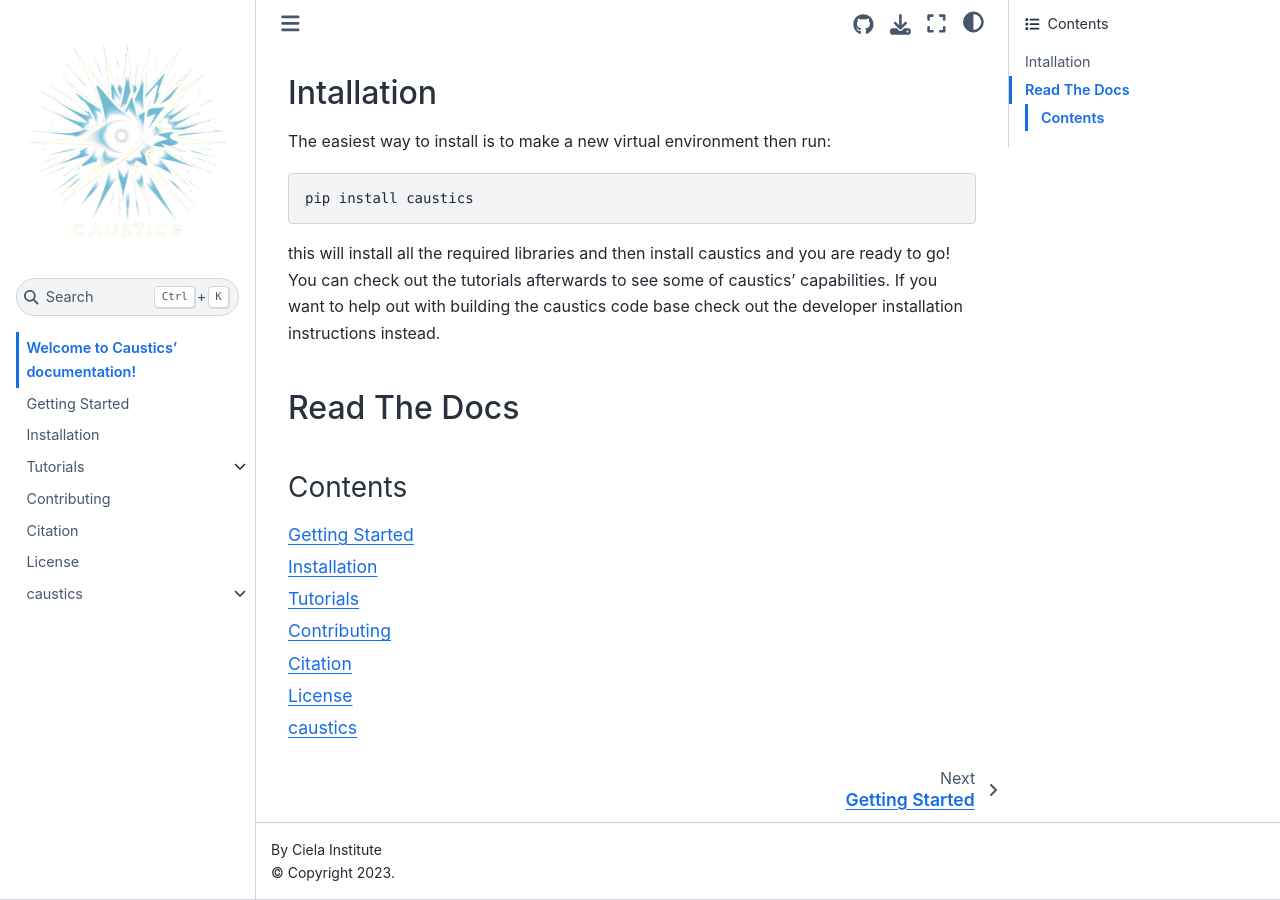
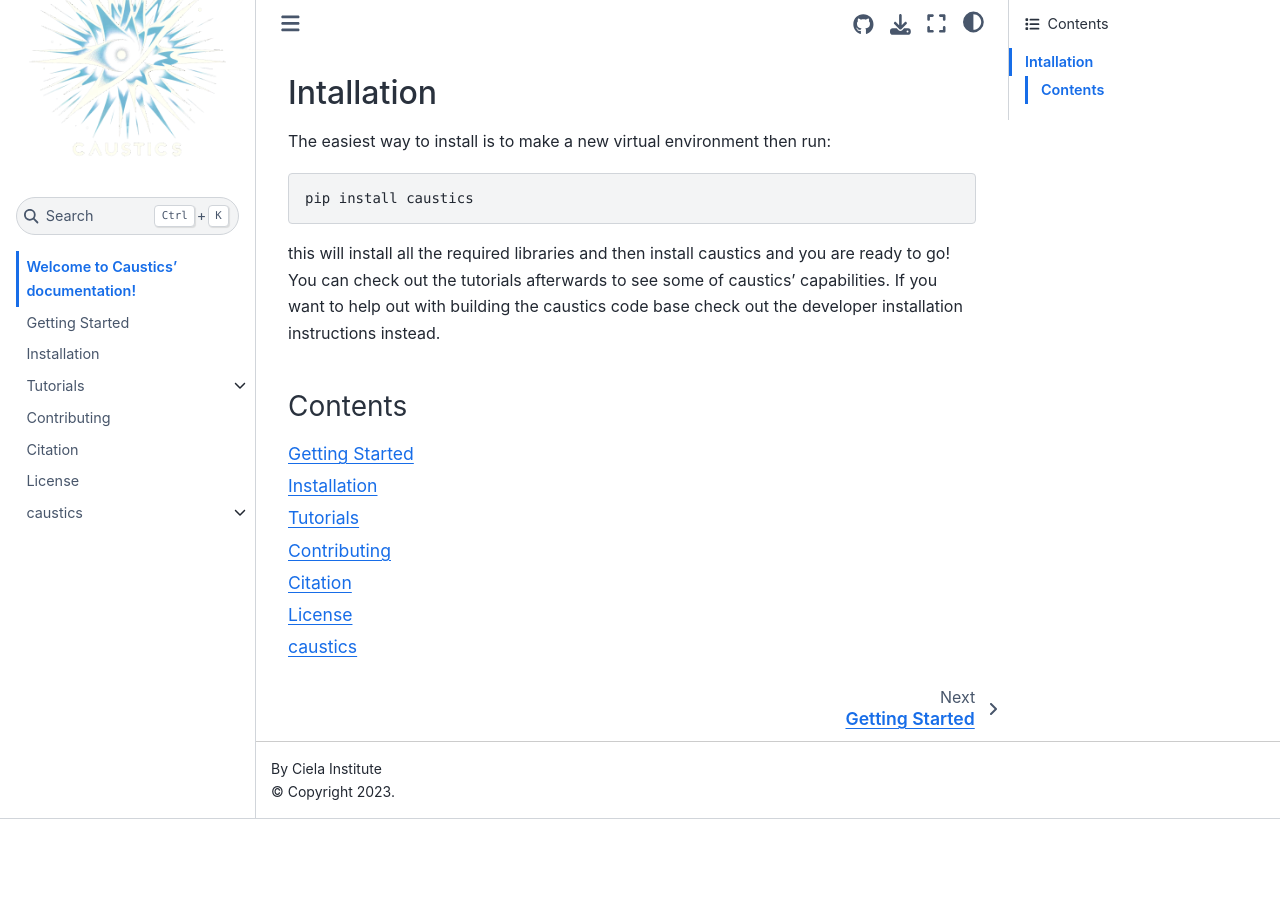
Before and after one commit to Ciela-Institute/caustics, a Jupyter Book: the page built from docs/source/intro.md, in a window 1280 px wide and 900 px high, scrolled down 1072 px. Built offline with Jupyter Book 1.0.4 settings and Sphinx 7.4.7 and the Sphinx Book theme 1.1.4, drawn with Linux system fonts in a browser that asks for light colours; pages that are not in the unit, such as notebooks, are missing from menus; after the commit the page ends 1891 px from its top, so only the background shows below that.

Commit message:
docs: Update to grab logo and icon from other repo path

````diff
--- a/docs/source/_config.yml
+++ b/docs/source/_config.yml
@@ -3,7 +3,7 @@
 
 title: Caustics
 author: Ciela Institute
-logo: logo.png
+logo: ../../media/caustics_logo.png
 
 # Force re-execution of notebooks on each build.
 # See https://jupyterbook.org/content/execute.html
@@ -29,6 +29,7 @@
 # Add GitHub buttons to your book
 # See https://jupyterbook.org/customize/config.html#add-a-link-to-your-repository
 html:
+  favicon : ../../media/caustics_favicon.ico
   use_issues_button: true
   use_repository_button: true
 
--- a/docs/source/intro.md
+++ b/docs/source/intro.md
@@ -22,8 +22,6 @@
 caustics' capabilities. If you want to help out with building the caustics code
 base check out the developer installation instructions instead.
 
-## Read The Docs
-
 ### Contents
 
 ```{tableofcontents}
````
Also changed, not shown: docs/source/logo.png (deleted).
